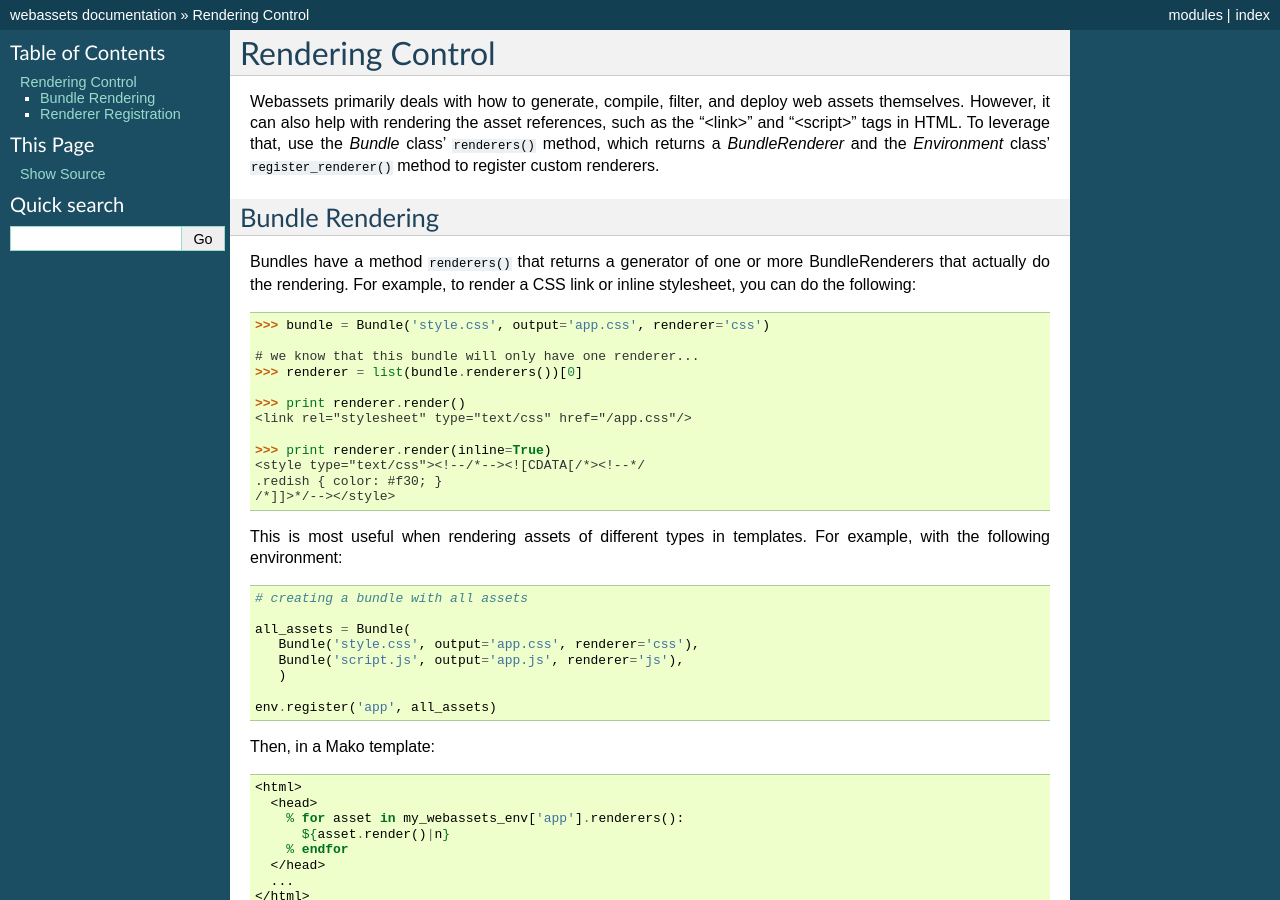
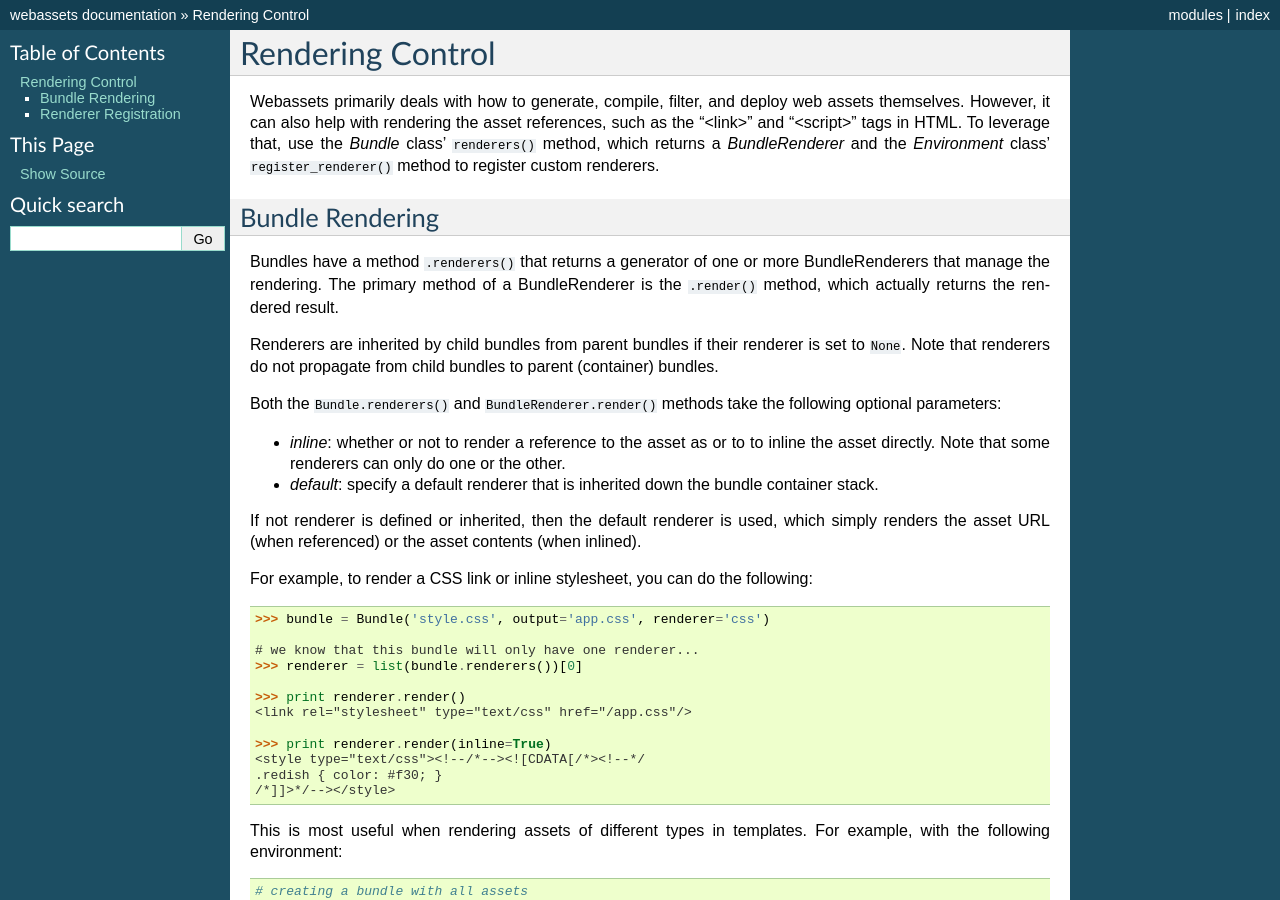
Before and after one commit to miracle2k/webassets, a Sphinx documentation site: the page built from docs/renderer.rst, in a window 1280 px wide and 900 px high. Built offline with Sphinx 7.4.7, drawn with Linux system fonts in a browser that asks for light colours; the version number could not be read and is left out; some of the changed text lies outside the part shown.

Commit message:
added more documentation

```diff
--- a/docs/renderer.rst
+++ b/docs/renderer.rst
@@ -15,9 +15,31 @@ method, which returns a `BundleRenderer` and the `Environment` class'
 Bundle Rendering
 ================
 
-Bundles have a method ``renderers()`` that returns a generator of one
-or more BundleRenderers that actually do the rendering. For example,
-to render a CSS link or inline stylesheet, you can do the following:
+Bundles have a method ``.renderers()`` that returns a generator of one
+or more BundleRenderers that manage the rendering. The primary method
+of a BundleRenderer is the ``.render()`` method, which actually
+returns the rendered result.
+
+Renderers are inherited by child bundles from parent bundles if their
+renderer is set to ``None``. Note that renderers do not propagate from
+child bundles to parent (container) bundles.
+
+Both the ``Bundle.renderers()`` and ``BundleRenderer.render()`` methods
+take the following optional parameters:
+
+* `inline`: whether or not to render a reference to the asset as or to
+  to inline the asset directly. Note that some renderers can only do
+  one or the other.
+
+* `default`: specify a default renderer that is inherited down the
+  bundle container stack.
+
+If not renderer is defined or inherited, then the default renderer is
+used, which simply renders the asset URL (when referenced) or the
+asset contents (when inlined).
+
+For example, to render a CSS link or inline stylesheet, you can do the
+following:
 
 .. code-block:: python
 
@@ -130,7 +152,23 @@ And to register the renderer globally (usually not recommended):
     from webassets.renderer import register_global_renderer
     register_global_renderer('less', my_less_renderer, my_less_inline_renderer)
 
-
 Note that in the above examples, we registered both a referencing
 renderer as well as an inline renderer. If we had specified only the
 former, then the inline renderer would default to that one as well.
+
+And here an example of registering a simpler string-based renderer:
+
+.. code-block:: python
+
+    env.register_renderer(
+
+      # the name of the renderer:
+      'less',
+
+      # the "by reference" rendering:
+      '<link rel="stylesheet/less" type="text/css" href="{url}"/>',
+
+      # and optionally the "inline" rendering (which defaults
+      # to using the "by reference" renderer):
+      '<style type="text/less">{content}</style>'
+    )
```
